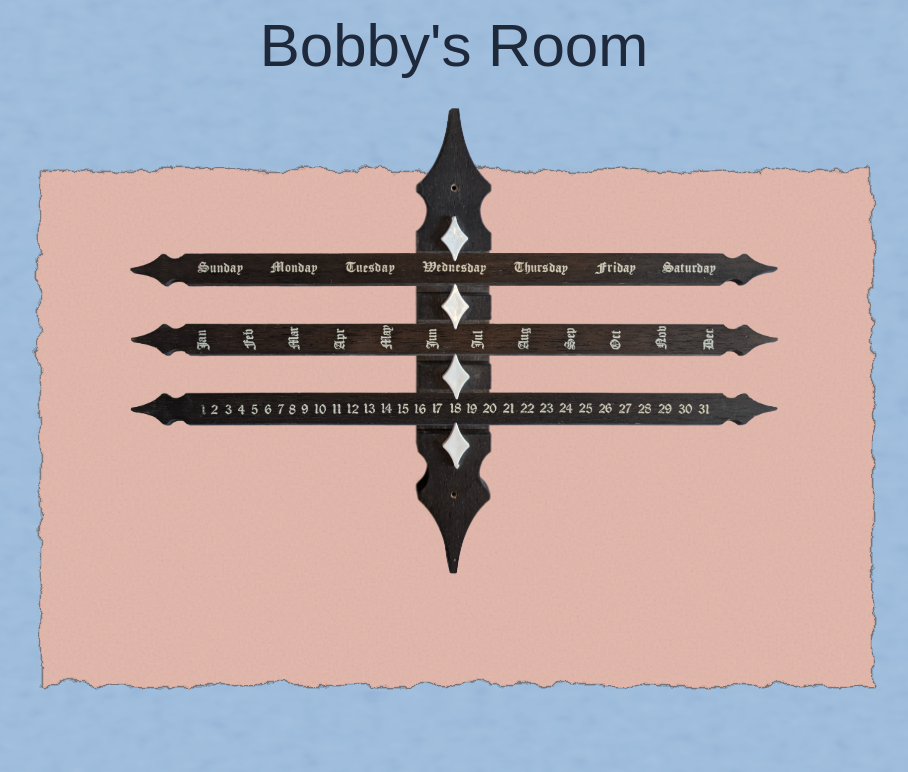
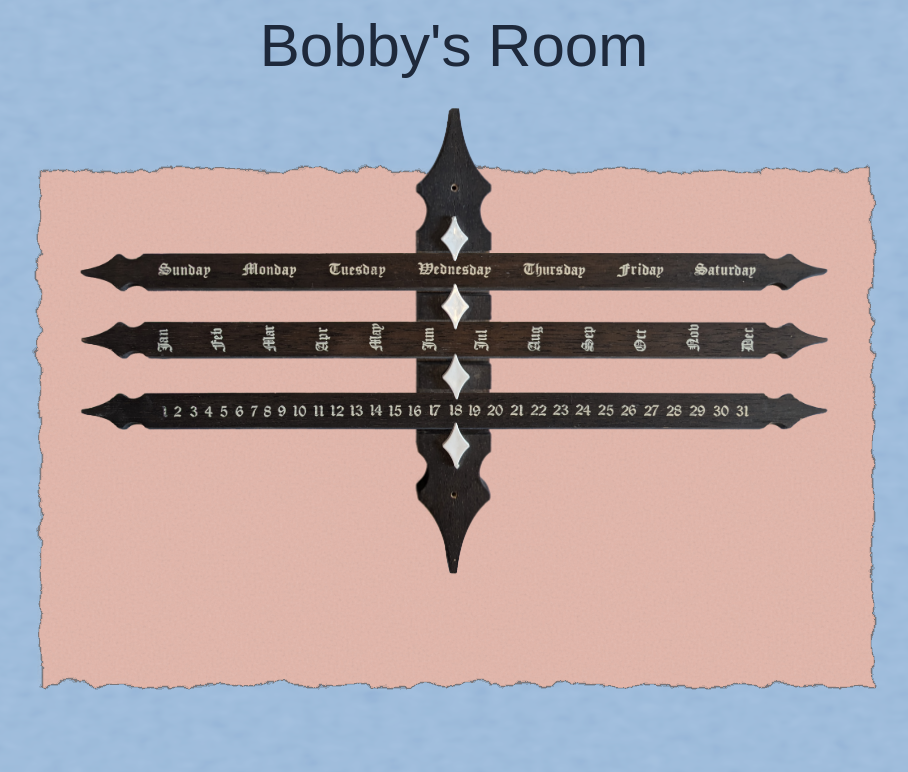
Before and after one commit to connolly27/my-compass, a Next.js app: page / in a window 1280 px wide. Shown: the top 772 px of the page, without its empty margins (186-1094 px from the left). Built offline with nearby package versions, Linux system fonts and the light colour scheme; a web font is replaced by a local one.

Commit message:
Rescale sliders

```diff
--- a/components/CalendarSlider.tsx
+++ b/components/CalendarSlider.tsx
@@ -32,12 +32,24 @@ const CalendarSlider = () => {
   const aspectRatio = chassisHeight / chassisWidth;
   const maxDragDistance = containerWidth * 0.5; // 50% of container width
 
+  interface SliderConfig {
+    type: "weekday" | "month" | "day";
+    width: number;
+    height: number;
+    y: number;
+    displayHeight: number;
+  }
+
+  const sliderConfigs: SliderConfig[] = [
+    { type: "weekday", width: 3692, height: 200, y: 145, displayHeight: 40 },
+    { type: "month", width: 3692, height: 194, y: 213, displayHeight: 39 },
+    { type: "day", width: 3698, height: 190, y: 284, displayHeight: 38 },
+  ];
+
   // Calculate relative positions
-  const sliderPositions = {
-    weekday: { y: `${(581 / chassisHeight) * 25}%` },
-    month: { y: `${(859 / chassisHeight) * 25}%` },
-    day: { y: `${(1137 / chassisHeight) * 25}%` },
-  };
+  const sliderPositions = Object.fromEntries(
+    sliderConfigs.map((config) => [config.type, { y: `${(config.y / chassisHeight) * 100}%` }])
+  );
 
   const handleMouseDown = (e: React.MouseEvent, type: string) => {
     setIsDragging(type);
@@ -96,13 +108,16 @@ const CalendarSlider = () => {
       </div>
 
       {/* Sliders */}
-      {["weekday", "month", "day"].map((type, index) => (
+      {["weekday", "month", "day"].map((type, index) => {
+        const config = sliderConfigs[index];
+        return (
           <div
             key={type}
             className="absolute left-1/2 cursor-grab active:cursor-grabbing"
             style={{
               top: sliderPositions[type as keyof typeof sliderPositions].y,
-            width: "650px",
+              width: "750px",
+              height: `${config.displayHeight}px`,
               transform: `translateX(calc(-50% + ${sliderOffsets[type as keyof typeof sliderOffsets]}px))`,
               userSelect: "none",
             }}
@@ -110,14 +125,15 @@ const CalendarSlider = () => {
           >
             <Image
               src={`/images/slider${index + 1}.png`}
-            alt={`${type} slider`}
-            width={3692}
-            height={200}
-            className="w-full h-auto"
+              alt={`${config.type} slider`}
+              width={config.width}
+              height={config.height}
+              className="w-full h-full object-cover"
               draggable={false}
             />
           </div>
-      ))}
+        );
+      })}
 
       {/* Diamonds overlay */}
       <div className="absolute left-1/2" style={{ width: "77px", transform: "translateX(-50%)" }}>
```
Lines whose indentation alone changed are shown as unchanged.
